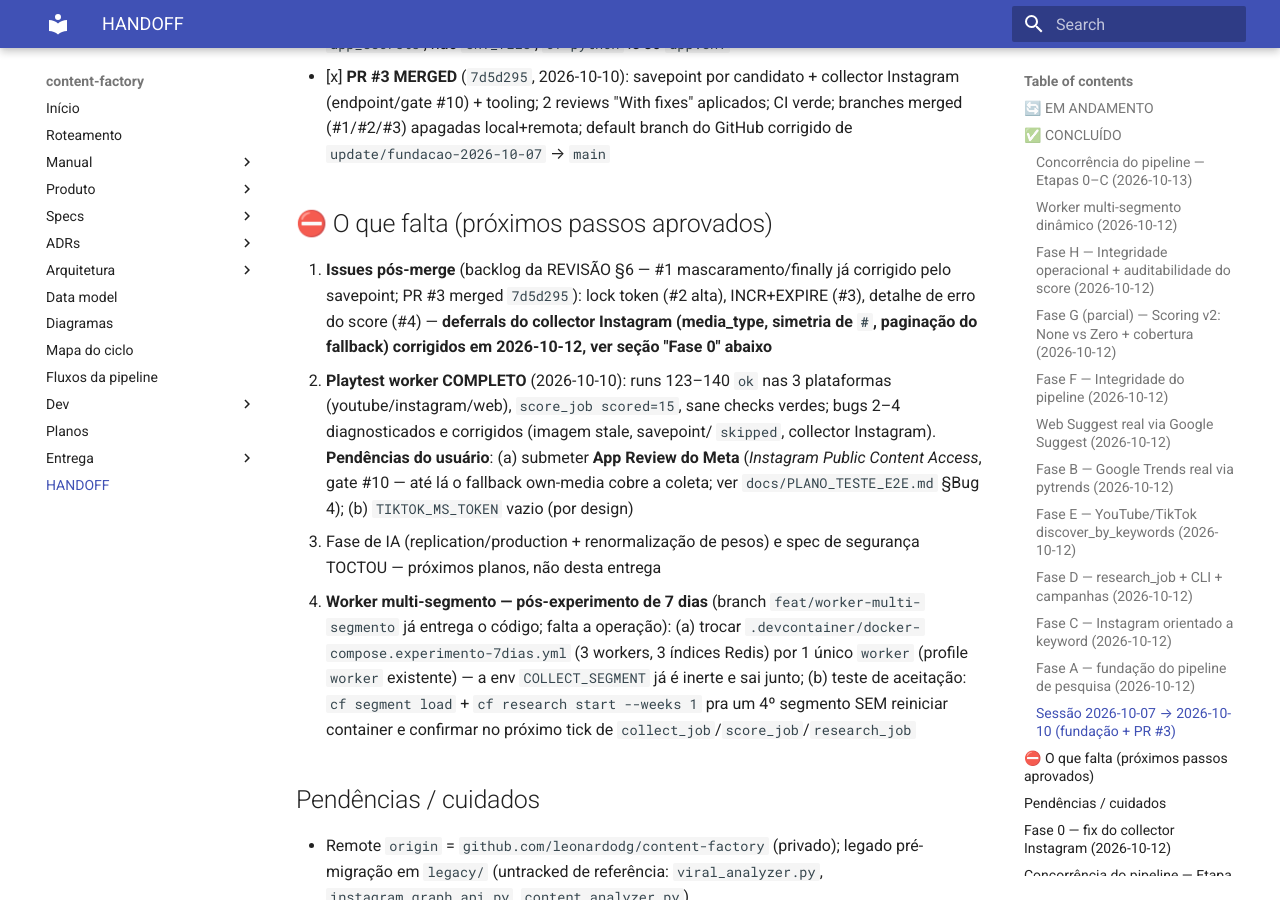
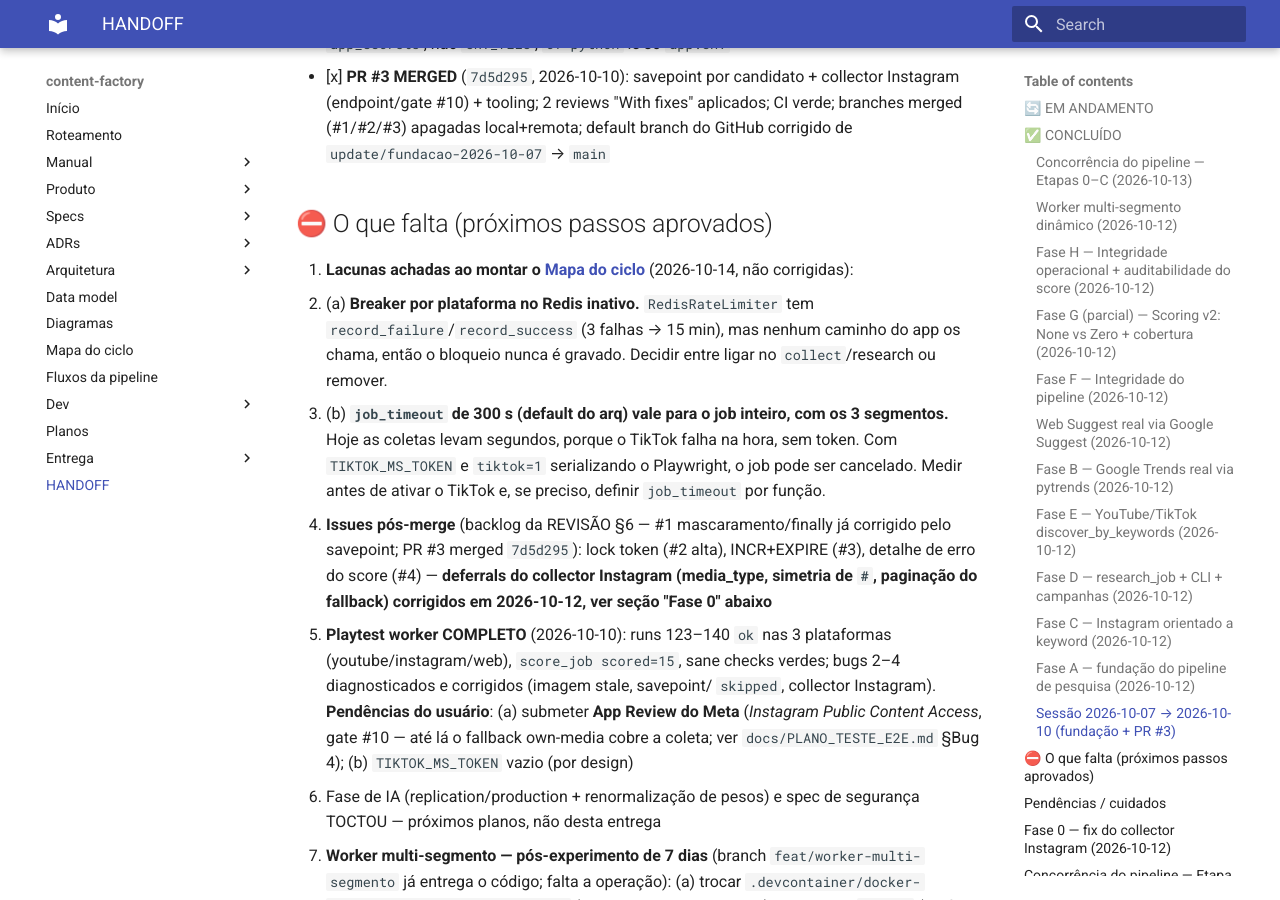
Before and after one commit to leonardodg/content-factory, an MkDocs documentation site: the page built from docs/HANDOFF.md, in a window 1280 px wide and 900 px high, scrolled down 10601 px. Built offline with MkDocs 1.6.1 and Material for MkDocs 9.7.7, drawn with Linux system fonts in a browser that asks for light colours.

Commit message:
docs(handoff): lacunas do mapa do ciclo — breaker Redis sem chamador, job_timeout 300s
Co-Authored-By: Claude Opus 5.5 <noreply@anthropic.com>
Claude-Session: https://claude.ai/code/session_01MukVk9tmY1SbNMkib7uHyt

```diff
--- a/docs/HANDOFF.md
+++ b/docs/HANDOFF.md
@@ -471,6 +471,17 @@ guard-rail, tabela e orquestrador; Fases B–E pendem de decisão do usuário.
 
 ## ⛔ O que falta (próximos passos aprovados)
 
+0. **Lacunas achadas ao montar o [Mapa do ciclo](diagram/mapa-do-ciclo.md)**
+   (2026-10-14, não corrigidas):
+   - (a) **Breaker por plataforma no Redis inativo.** `RedisRateLimiter`
+     tem `record_failure`/`record_success` (3 falhas → 15 min), mas nenhum
+     caminho do app os chama, então o bloqueio nunca é gravado. Decidir
+     entre ligar no `collect`/research ou remover.
+   - (b) **`job_timeout` de 300 s (default do arq) vale para o job inteiro,
+     com os 3 segmentos.** Hoje as coletas levam segundos, porque o TikTok
+     falha na hora, sem token. Com `TIKTOK_MS_TOKEN` e `tiktok=1`
+     serializando o Playwright, o job pode ser cancelado. Medir antes de
+     ativar o TikTok e, se preciso, definir `job_timeout` por função.
 1. **Issues pós-merge** (backlog da REVISÃO §6 — #1 mascaramento/finally já
    corrigido pelo savepoint; PR #3 merged `7d5d295`): lock token (#2 alta),
    INCR+EXPIRE (#3), detalhe de erro do score (#4) — **deferrals do collector
```
